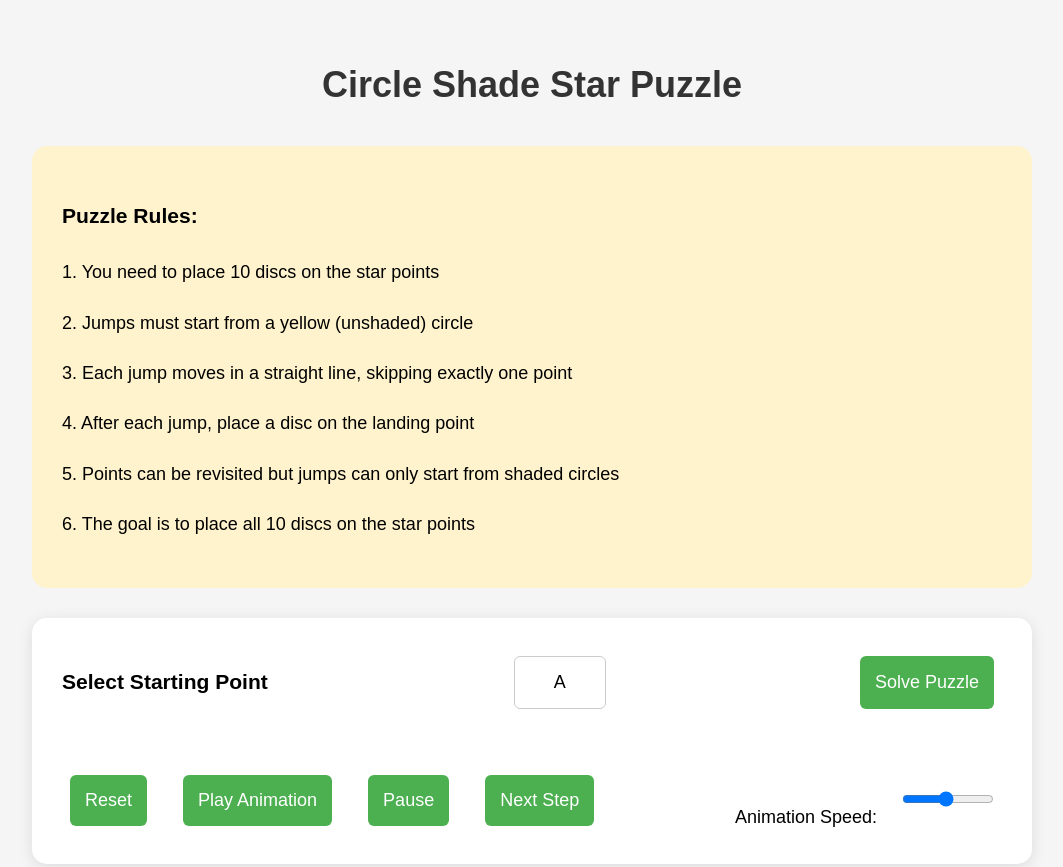
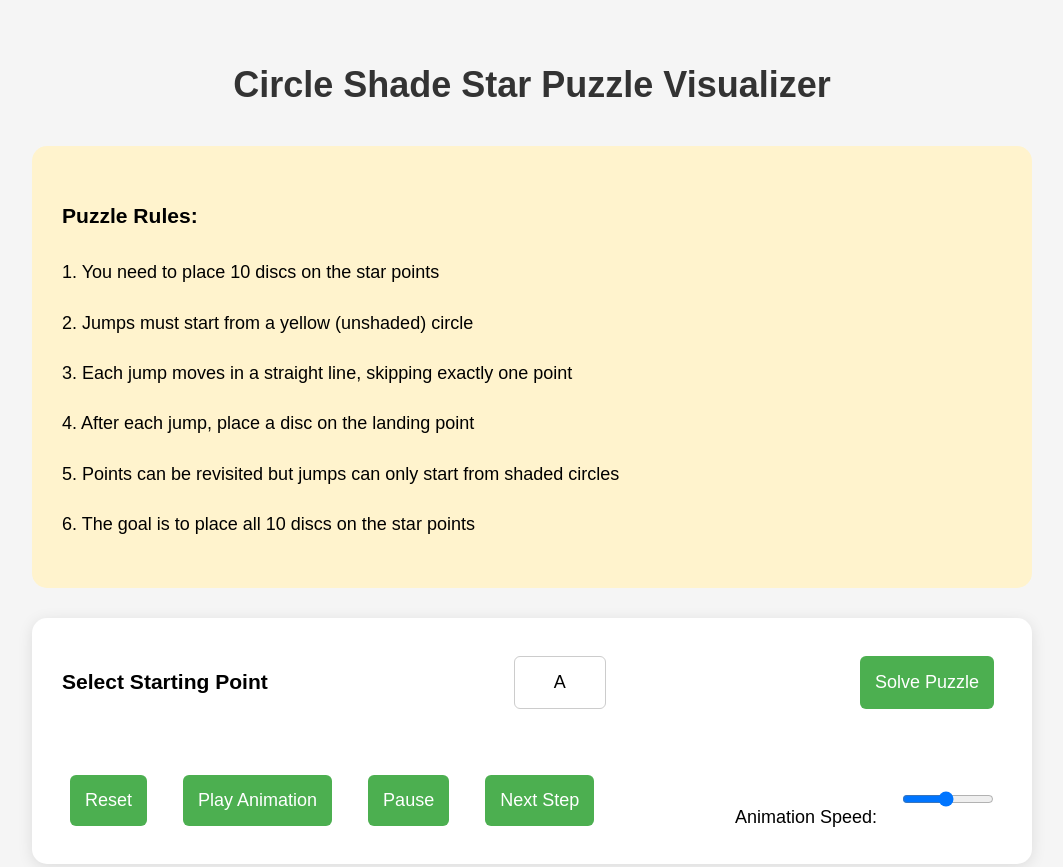
Before and after one commit to pranavsuriya-sr/CircleStarPuzzle, a plain HTML site: page index.html in a window 1280 px wide. Shown: the top 867 px of the page, without its empty margins (108-1171 px from the left). Drawn offline with Linux system fonts and the light colour scheme.

Commit message:
changed heading

```diff
--- a/index.html
+++ b/index.html
@@ -8,7 +8,7 @@
 </head>
 <body>
     <div class="container">
-        <h1>Circle Shade Star Puzzle</h1>
+        <h1>Circle Shade Star Puzzle Visualizer</h1>
 
 
         <div class="top-section">
```
